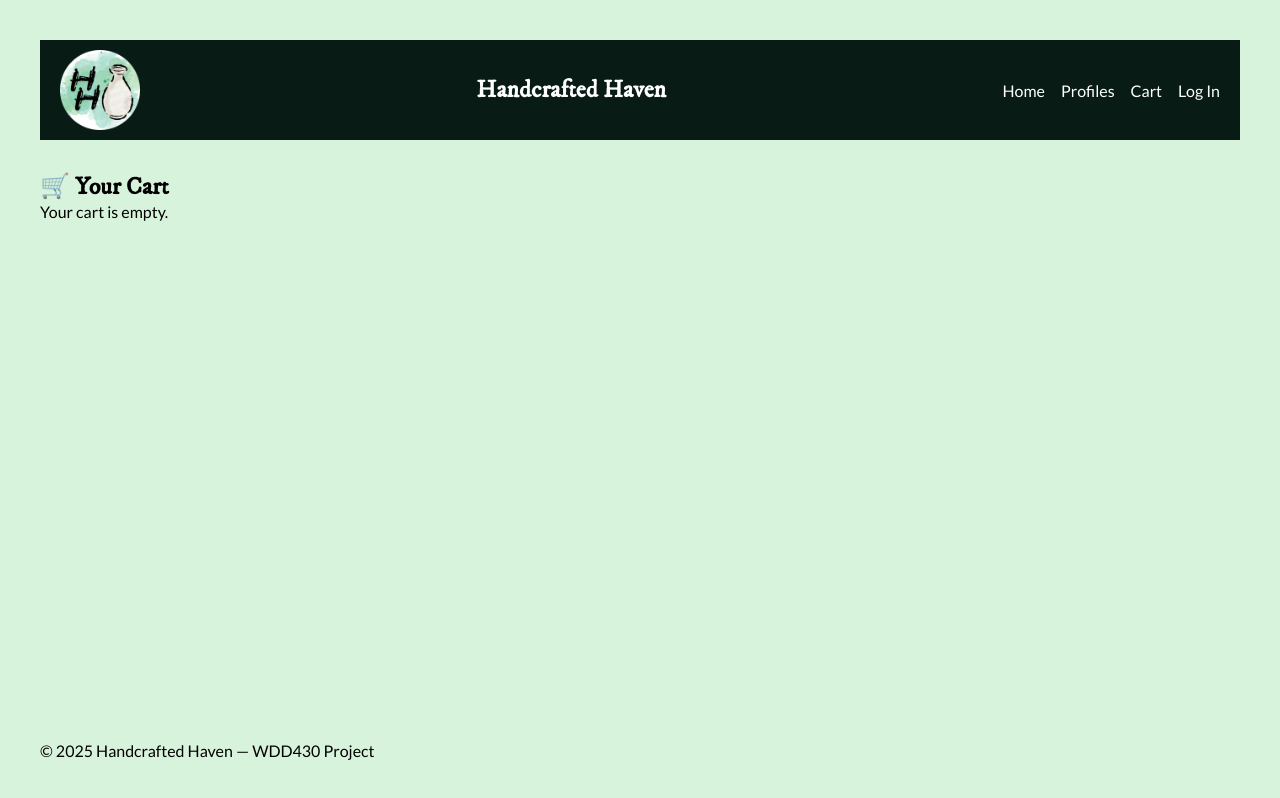
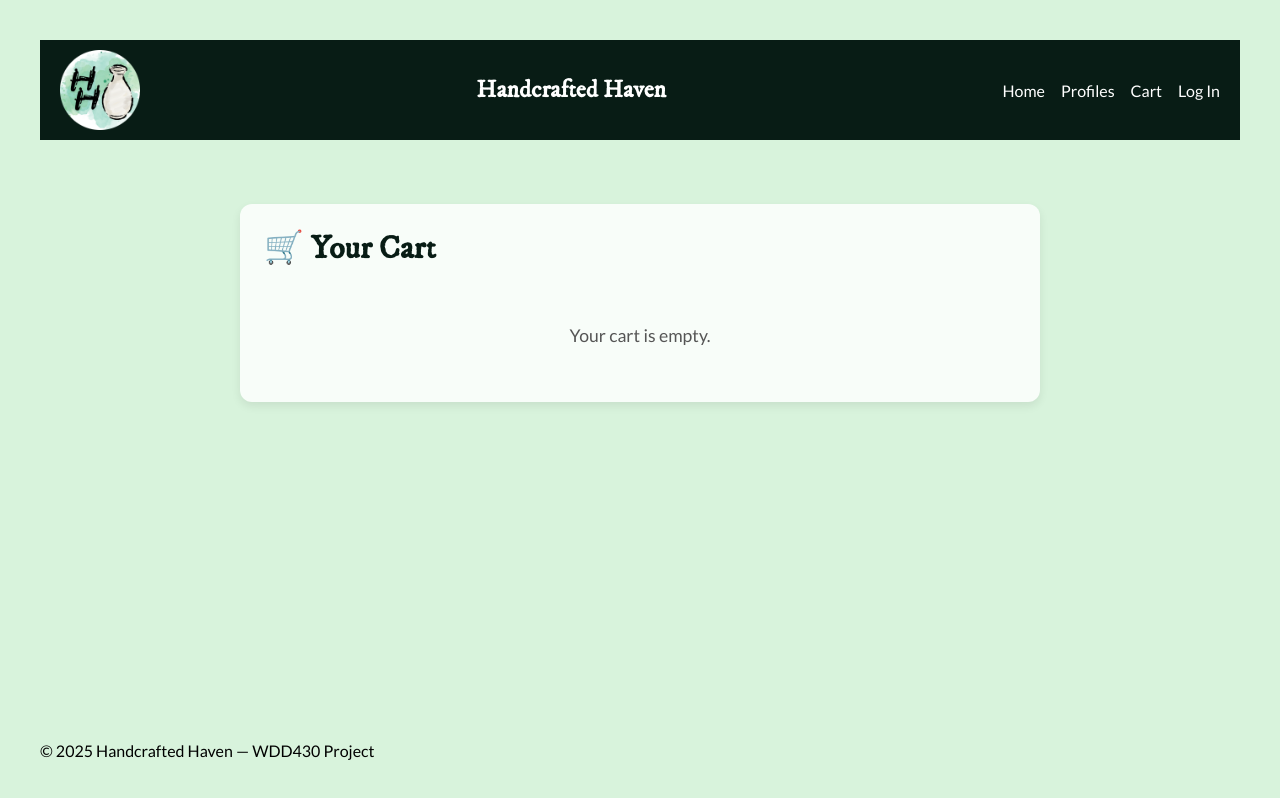
Before and after one commit to jcampos-94/wdd430-haven-craft, a Next.js app: page /cart in a window 1280 px wide. Built offline with nearby package versions, Linux system fonts and the light colour scheme.

Commit message:
Updated CartPage with localStorage support and ProductPage add to cart in localStorage

```diff
--- /dev/null
+++ b/src/app/cart/cartPage.module.css
@@ -0,0 +1,84 @@
+.container {
+    max-width: 800px;
+    margin: 2rem auto;
+    padding: 1.5rem;
+    background-color: #f8fdf9;
+    border-radius: 12px;
+    box-shadow: 0 4px 10px rgba(0, 0, 0, 0.08);
+}
+
+.title {
+    font-size: 2rem;
+    font-weight: bold;
+    margin-bottom: 1.5rem;
+    color: #081c15;
+    display: flex;
+    align-items: center;
+    gap: 8px;
+}
+
+.empty {
+    font-size: 1.1rem;
+    color: #555;
+    text-align: center;
+    padding: 2rem 0;
+}
+
+.cartItem {
+    display: flex;
+    align-items: center;
+    justify-content: space-between;
+    gap: 1rem;
+    background: #ffffff;
+    border: 1px solid #e0e0e0;
+    border-radius: 10px;
+    padding: 1rem;
+    margin-bottom: 1rem;
+    transition: transform 0.2s ease, box-shadow 0.2s ease;
+}
+
+.cartItem:hover {
+    transform: translateY(-2px);
+    box-shadow: 0 4px 12px rgba(0, 0, 0, 0.1);
+}
+
+.itemImage {
+    border-radius: 8px;
+}
+
+.itemInfo {
+    flex: 1;
+}
+
+.itemName {
+    font-weight: 600;
+    font-size: 1.1rem;
+    margin-bottom: 0.3rem;
+}
+
+.itemPrice {
+    font-size: 1rem;
+    color: #333;
+}
+
+.total {
+    margin-top: 1rem;
+    font-size: 1.2rem;
+    font-weight: bold;
+    color: #081c15;
+}
+
+.removeBtn {
+    background-color: #e63946;
+    color: white;
+    border: none;
+    border-radius: 6px;
+    padding: 0.5rem 1rem;
+    font-size: 0.9rem;
+    cursor: pointer;
+    transition: background 0.2s ease;
+}
+
+.removeBtn:hover {
+    background-color: #c82333;
+}
--- a/src/app/cart/page.tsx
+++ b/src/app/cart/page.tsx
@@ -1,21 +1,66 @@
 "use client";
-import { useSearchParams } from "next/navigation";
+import { useEffect, useState } from "react";
+import Image from "next/image";
+import styles from "./cartPage.module.css";
+
+interface Product {
+  name: string;
+  price: number;
+  image: string;
+}
 
 export default function CartPage() {
-  const searchParams = useSearchParams();
-  const name = searchParams.get("name");
-  const price = searchParams.get("price");
+  const [cart, setCart] = useState<Product[]>([]);
+
+  // Load cart from localStorage
+  useEffect(() => {
+    const storedCart = JSON.parse(localStorage.getItem("cart") || "[]");
+    setCart(storedCart);
+  }, []);
+
+  // Remove one item from cart
+  const handleRemove = (index: number) => {
+    const updatedCart = cart.filter((_, i) => i !== index);
+    setCart(updatedCart);
+    localStorage.setItem("cart", JSON.stringify(updatedCart));
+  };
+
+  // Calculate total
+  const total = cart.reduce((sum, p) => sum + p.price, 0);
 
   return (
-    <div className="p-8">
-      <h2 className="text-2xl font-bold mb-4"> 🛒 Your Cart</h2>
+    <div className={styles.container}>
+      <h2 className={styles.title}>🛒 Your Cart</h2>
 
-      {!name ? (
-        <p>Your cart is empty.</p>
+      {cart.length === 0 ? (
+        <p className={styles.empty}>Your cart is empty.</p>
       ) : (
-        <div className="border p-4 rounded bg-gray-100">
-          <h3 className="font-semibold">{name}</h3>
-          <p>Price: ${price}</p>
+        <div>
+          {cart.map((p, index) => (
+            <div key={index} className={styles.cartItem}>
+              <Image
+                src={p.image}
+                alt={p.name}
+                width={100}
+                height={100}
+                className={styles.itemImage}
+              />
+
+              <div className={styles.itemInfo}>
+                <h3 className={styles.itemName}>{p.name}</h3>
+                <p className={styles.itemPrice}>Price: ${p.price.toFixed(2)}</p>
+                <button
+                  onClick={() => handleRemove(index)}
+                  className={styles.removeBtn}
+                >
+                  Remove
+                </button>
+              </div>
+            </div>
+          ))}
+
+          {/* Total */}
+          <div className={styles.total}>Total: ${total.toFixed(2)}</div>
         </div>
       )}
     </div>
```
Also changed, not shown: src/app/product/page.tsx (+19 -1 lines).
